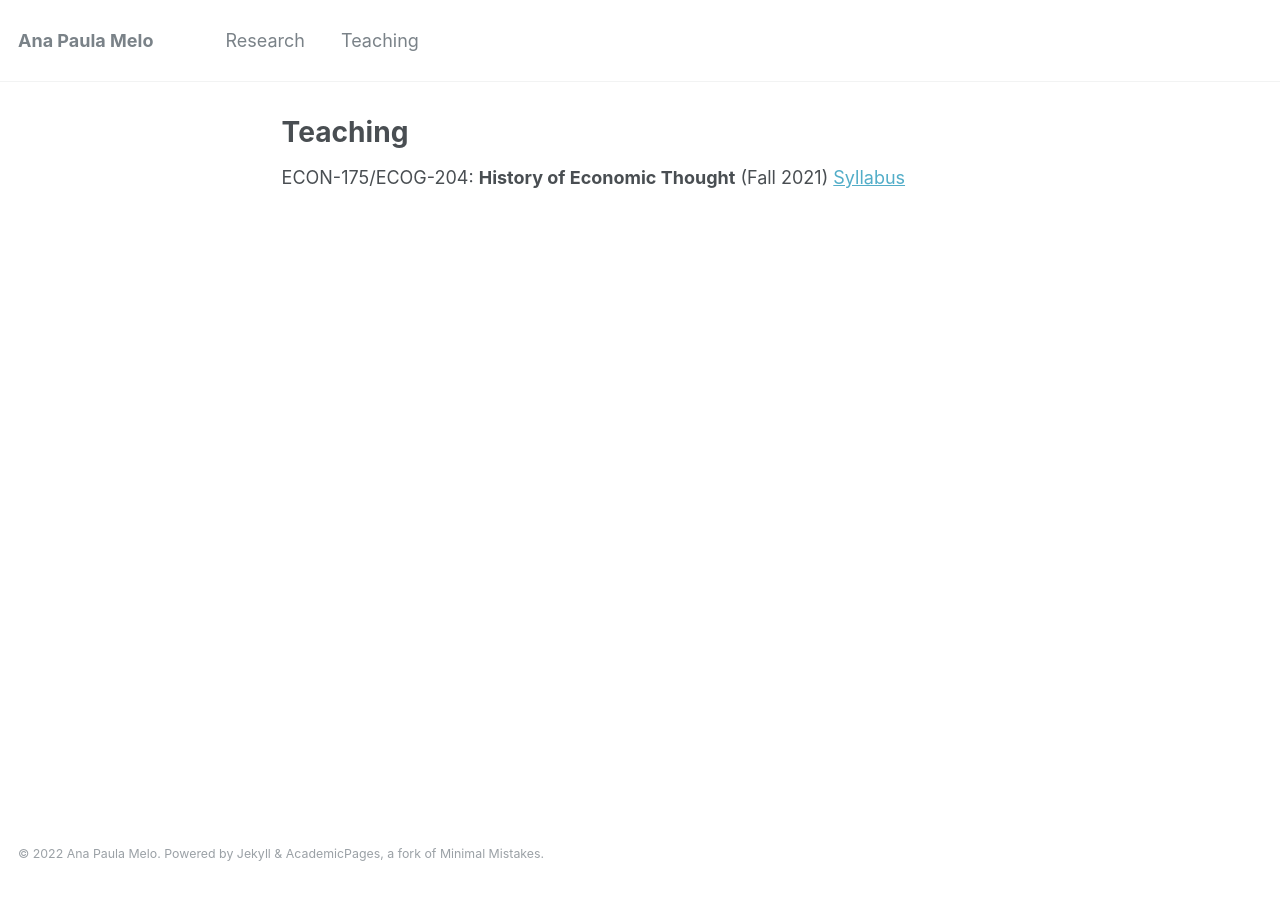
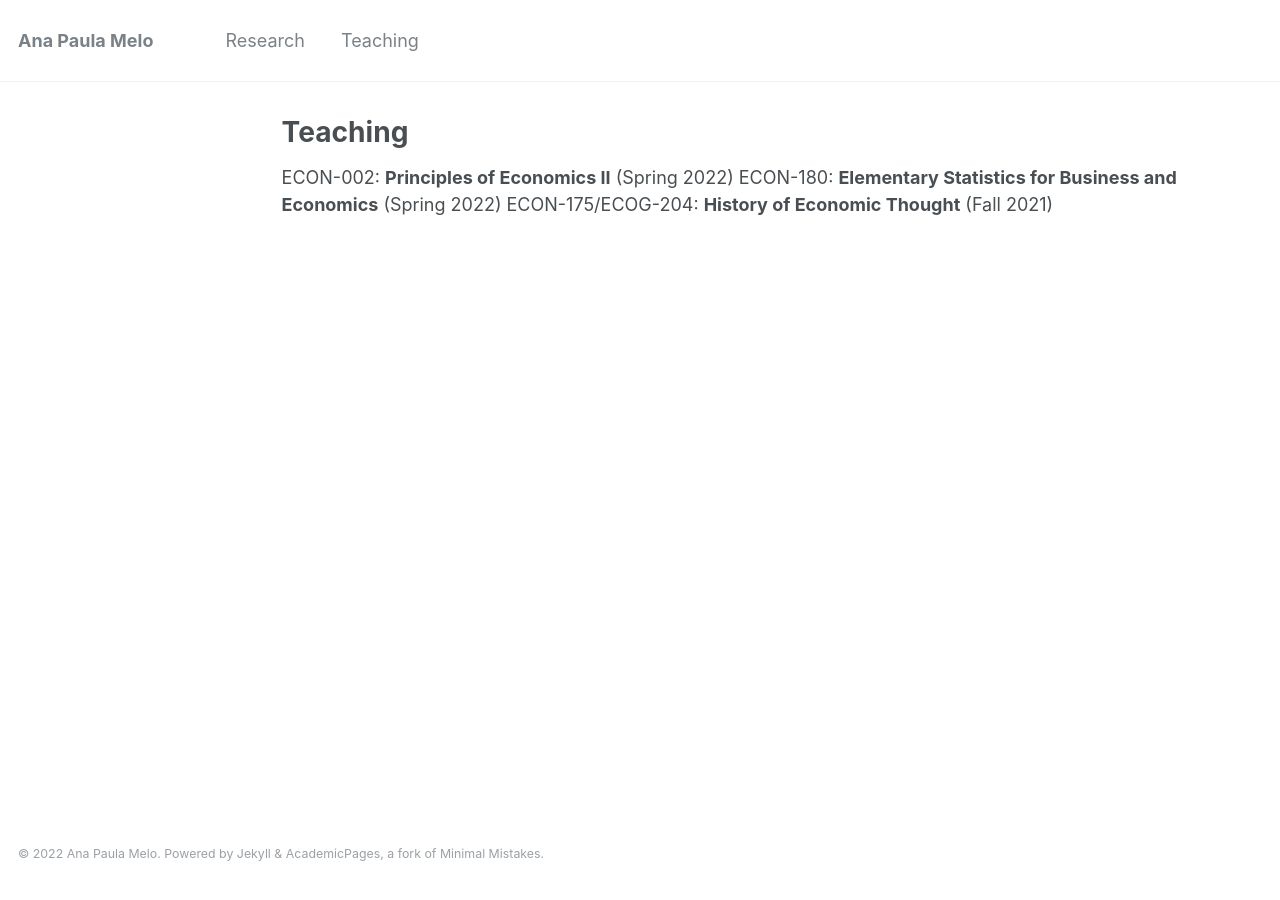
Before and after one commit to anapmelo/anapmelo.github.io, a Jekyll site: the page built from _pages/teaching.md, in a window 1280 px wide. Built offline with Jekyll 4.4.1, drawn with Linux system fonts in a browser that asks for light colours.

Commit message:
Update teaching.md

```diff
--- a/_pages/teaching.md
+++ b/_pages/teaching.md
@@ -5,4 +5,6 @@ permalink: /teaching/
 author_profile: false
 ---
 
-ECON-175/ECOG-204: **History of Economic Thought** (Fall 2021) [Syllabus]()
+ECON-002: **Principles of Economics II** (Spring 2022)
+ECON-180: **Elementary Statistics for Business and Economics** (Spring 2022)
+ECON-175/ECOG-204: **History of Economic Thought** (Fall 2021)
```
